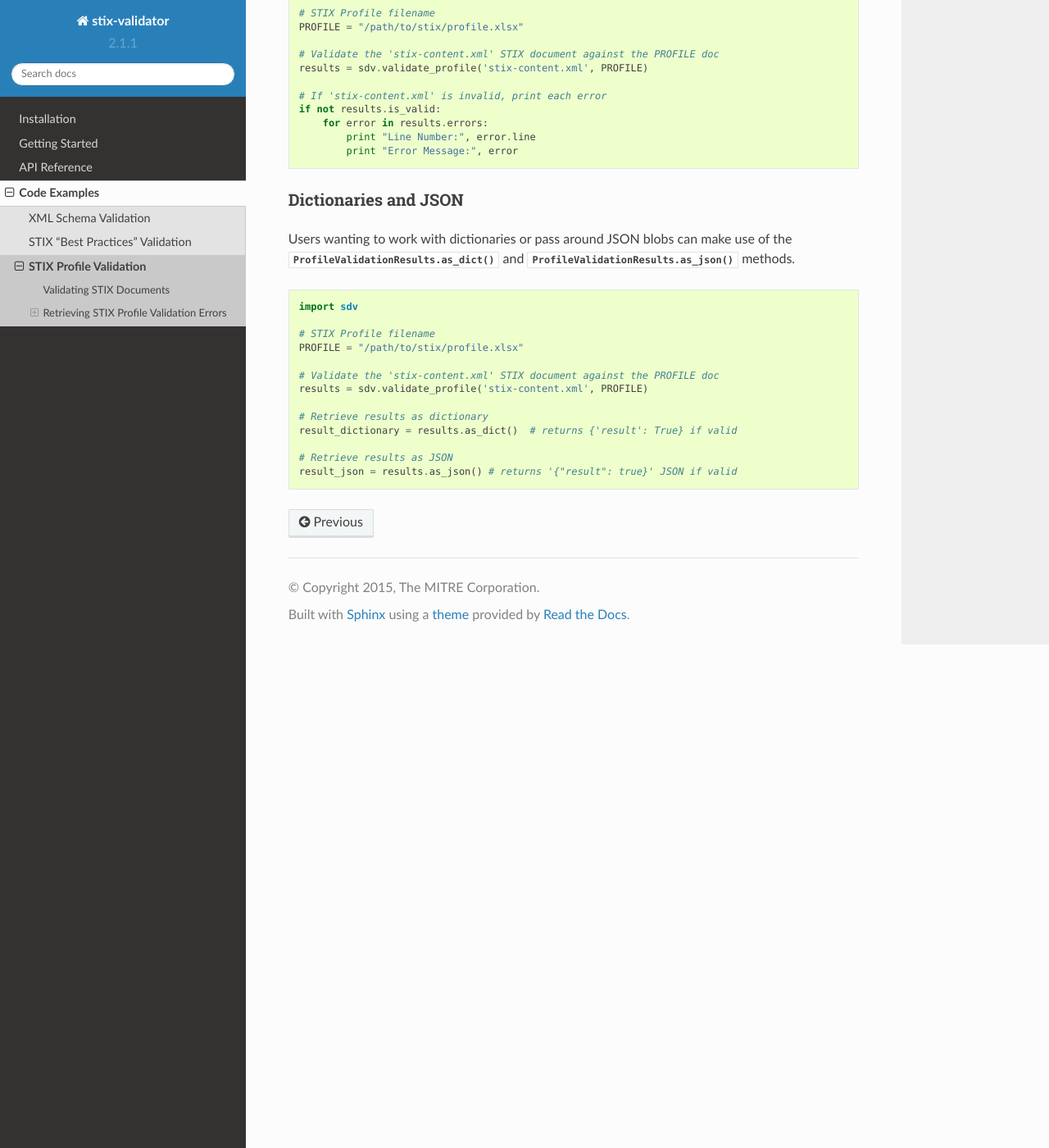
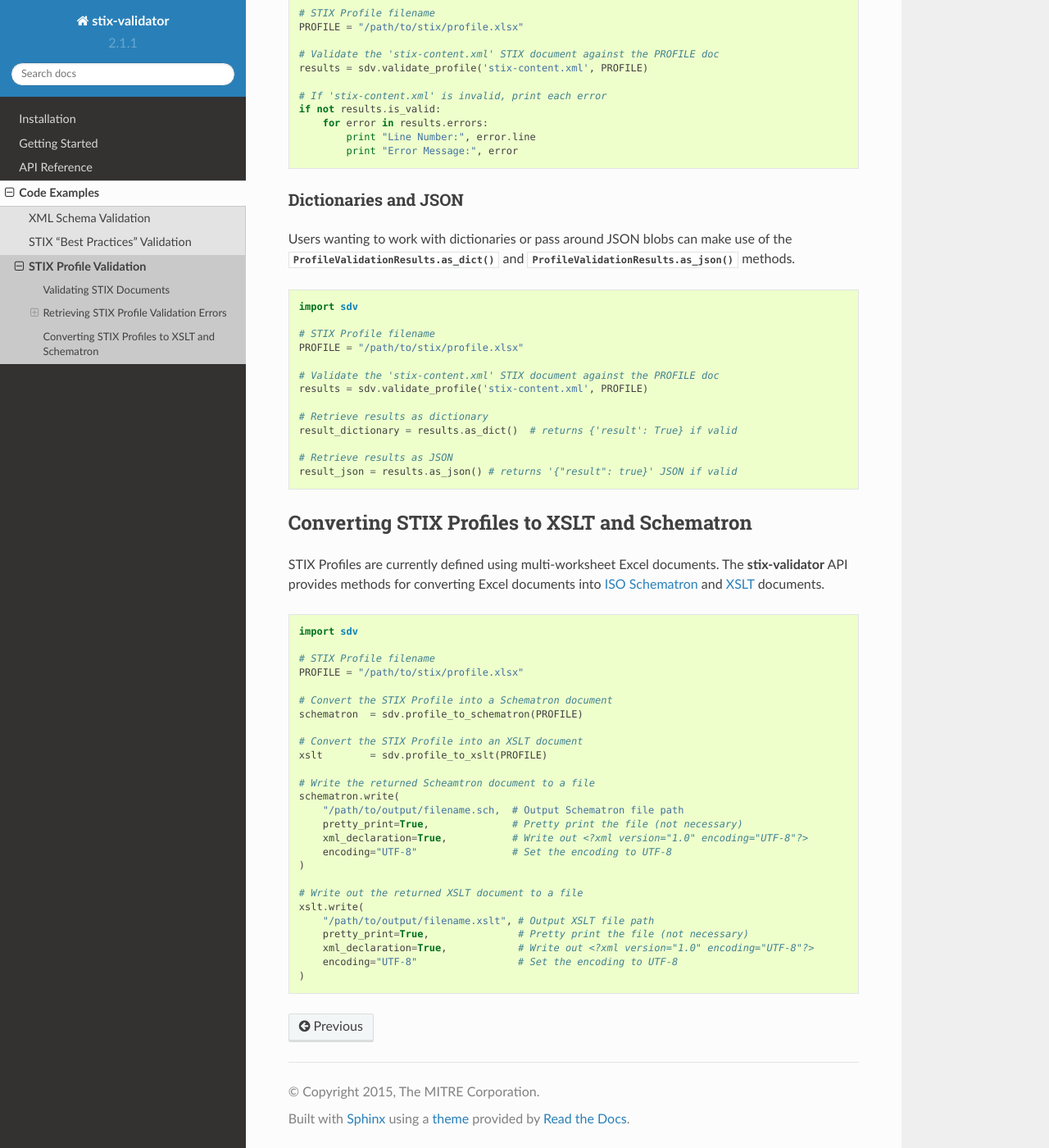
Before and after one commit to STIXProject/stix-validator, a Sphinx documentation site: the page built from docs/examples/profile.rst, in a window 1280 px wide and 1400 px high, scrolled down 2146 px. Shown: the whole window at 82% size. Built offline with Sphinx 7.4.7 and the Read the Docs theme 2.0.0, drawn with Linux system fonts in a browser that asks for light colours.

Commit message:
Added profile conversion code examples

```diff
--- a/docs/examples/profile.rst
+++ b/docs/examples/profile.rst
@@ -145,3 +145,43 @@ use of the :meth:`.ProfileValidationResults.as_dict()` and
 
     # Retrieve results as JSON
     result_json = results.as_json() # returns '{"result": true}' JSON if valid
+
+
+Converting STIX Profiles to XSLT and Schematron
+-----------------------------------------------
+
+STIX Profiles are currently defined using multi-worksheet Excel documents. The
+**stix-validator** API provides methods for converting Excel documents into
+`ISO Schematron`_ and `XSLT`_ documents.
+
+.. _ISO Schematron: http://www.schematron.com/
+.. _XSLT: http://www.w3.org/TR/xslt
+
+.. code-block:: python
+
+    import sdv
+
+    # STIX Profile filename
+    PROFILE = "/path/to/stix/profile.xlsx"
+
+    # Convert the STIX Profile into a Schematron document
+    schematron  = sdv.profile_to_schematron(PROFILE)
+
+    # Convert the STIX Profile into an XSLT document
+    xslt        = sdv.profile_to_xslt(PROFILE)
+
+    # Write the returned Scheamtron document to a file
+    schematron.write(
+        "/path/to/output/filename.sch,  # Output Schematron file path
+        pretty_print=True,              # Pretty print the file (not necessary)
+        xml_declaration=True,           # Write out <?xml version="1.0" encoding="UTF-8"?>
+        encoding="UTF-8"                # Set the encoding to UTF-8
+    )
+
+    # Write out the returned XSLT document to a file
+    xslt.write(
+        "/path/to/output/filename.xslt", # Output XSLT file path
+        pretty_print=True,               # Pretty print the file (not necessary)
+        xml_declaration=True,            # Write out <?xml version="1.0" encoding="UTF-8"?>
+        encoding="UTF-8"                 # Set the encoding to UTF-8
+    )
```
